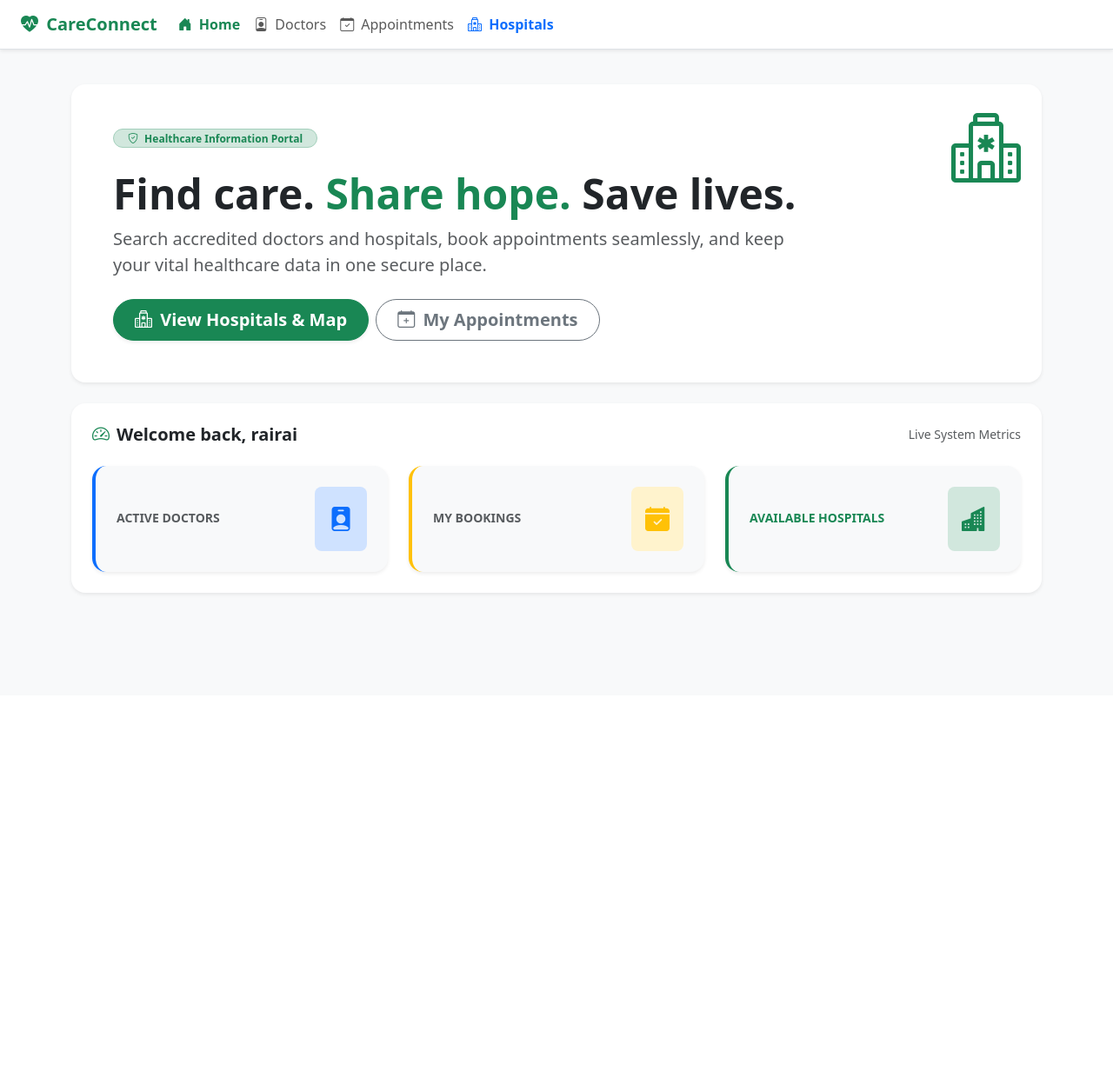
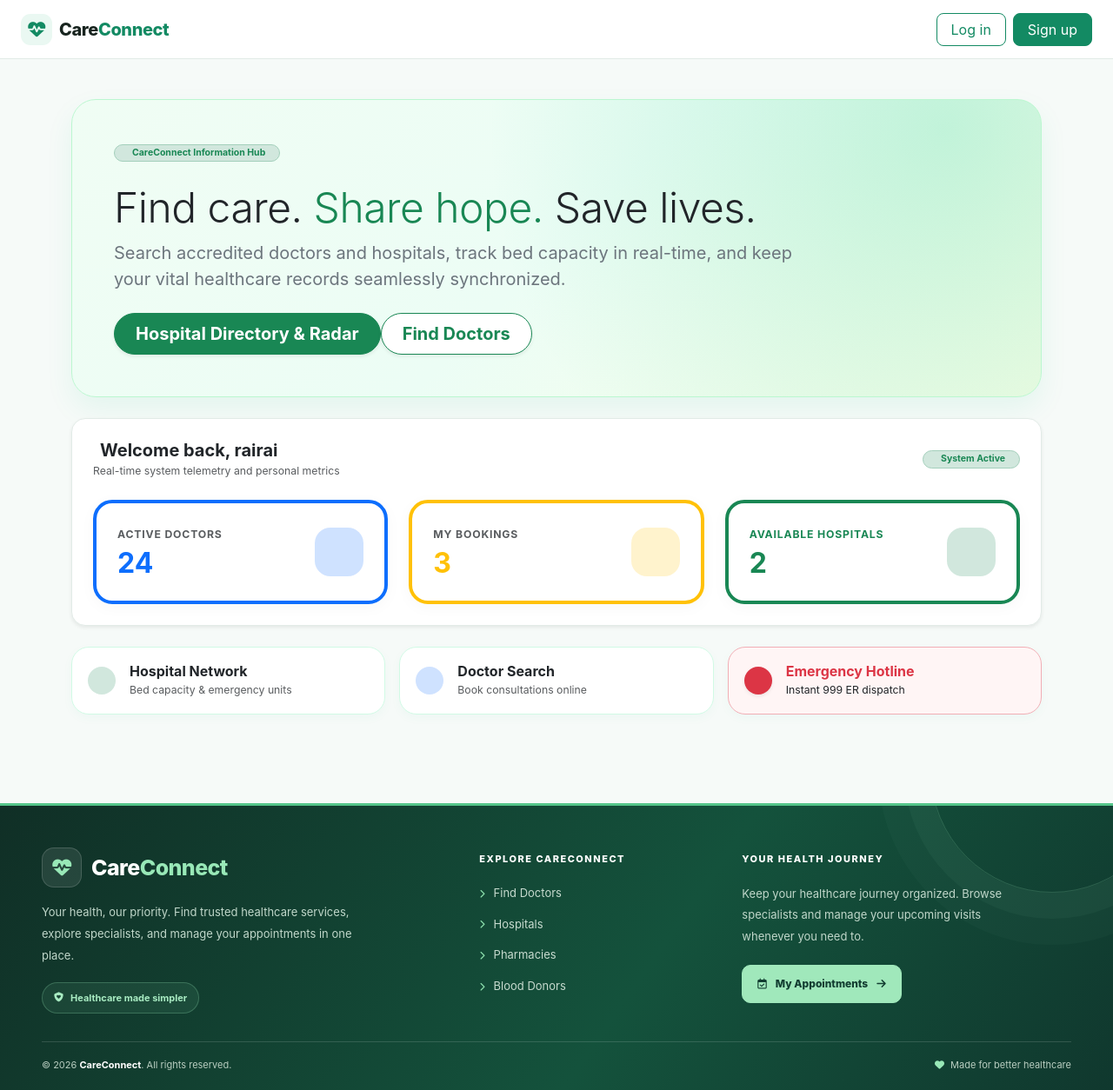
Before and after one commit to nazminnahar524-dotcom/CareConnect, a Django app: template careconnect/hospitals/templates/hospitals/home_dashboard.html in a window 1280 px wide. Shown: the whole page at 87% size. Before the commit the page ends 685 px from the top, so only its background shows below. Run offline with Django 3.2, Linux system fonts and the light colour scheme; the template is opened without the code that fills it, so the values that code supplies are empty.

Commit message:
Upgrade dashboard home page

```diff
--- a/careconnect/hospitals/templates/hospitals/home_dashboard.html
+++ b/careconnect/hospitals/templates/hospitals/home_dashboard.html
@@ -1,112 +1,181 @@
-<!DOCTYPE html>
-<html lang="en">
-<head>
-    <meta charset="UTF-8">
-    <meta name="viewport" content="width=device-width, initial-scale=1.0">
-    <title>CareConnect - Dashboard</title>
-    <link href="https://cdn.jsdelivr.net/npm/bootstrap@5.3.0/dist/css/bootstrap.min.css" rel="stylesheet">
-    <link rel="stylesheet" href="https://cdn.jsdelivr.net/npm/bootstrap-icons@1.11.0/font/bootstrap-icons.css">
+{% extends 'base.html' %}
+
+{% block content %}
 <style>
-        .dashboard-card {
-            border-radius: 12px;
-            transition: transform 0.2s ease, box-shadow 0.2s ease;
+    /* High-End Micro-Animations & Staggered Reveal */
+    @keyframes fadeInUp {
+        from {
+            opacity: 0;
+            transform: translateY(22px);
         }
-        .dashboard-card:hover {
-            transform: translateY(-3px);
-            box-shadow: 0 10px 20px rgba(0,0,0,0.06) !important;
+        to {
+            opacity: 1;
+            transform: translateY(0);
+        }
+    }
+
+    @keyframes floatHero {
+        0% { transform: translateY(0px) rotate(0deg); }
+        50% { transform: translateY(-8px) rotate(2deg); }
+        100% { transform: translateY(0px) rotate(0deg); }
+    }
+
+    .animate-fade-in {
+        animation: fadeInUp 0.5s cubic-bezier(0.16, 1, 0.3, 1) forwards;
+    }
+
+    /* Redesigned Hero Banner with Emerald Mesh Glassmorphism */
+    .hero-banner-styled {
+        background: radial-gradient(circle at 90% 10%, rgba(52, 211, 153, 0.25) 0%, transparent 50%),
+                    linear-gradient(135deg, #f0fdf4 0%, #ecfdf5 50%, #f7fee7 100%);
+        border: 1px solid #bbf7d0;
+        border-radius: 28px;
+        box-shadow: 0 14px 32px rgba(16, 185, 129, 0.08);
+        position: relative;
+        overflow: hidden;
+    }
+
+    .hero-icon-bg {
+        position: absolute;
+        right: 40px;
+        top: 20px;
+        font-size: 11rem;
+        color: rgba(16, 185, 129, 0.08);
+        pointer-events: none;
+        animation: floatHero 6s ease-in-out infinite;
+    }
+
+    /* Vibrant Moveable 3D Metric Cards */
+    .dashboard-card-modern {
+        border-radius: 22px;
+        background: #ffffff;
+        border: 1px solid #eef2f0;
+        box-shadow: 0 4px 18px rgba(0, 0, 0, 0.03);
+        transition: all 0.35s cubic-bezier(0.34, 1.56, 0.64, 1);
+        position: relative;
+        overflow: hidden;
+    }
+
+    .dashboard-card-modern:hover {
+        transform: translateY(-8px) scale(1.025);
+        box-shadow: 0 20px 40px -10px rgba(16, 185, 129, 0.18) !important;
+    }
+
+    .dashboard-card-modern .icon-box {
+        width: 56px;
+        height: 56px;
+        border-radius: 18px;
+        display: flex;
+        align-items: center;
+        justify-content: center;
+        transition: transform 0.35s cubic-bezier(0.34, 1.56, 0.64, 1);
+    }
+
+    .dashboard-card-modern:hover .icon-box {
+        transform: scale(1.15) rotate(8deg);
+    }
+
+    /* Interactive Quick Shortcut Pills */
+    .shortcut-pill-card {
+        background: #ffffff;
+        border: 1px solid #d1fae5;
+        border-radius: 20px;
+        padding: 18px;
+        display: flex;
+        align-items: center;
+        justify-content: space-between;
+        transition: all 0.3s cubic-bezier(0.34, 1.56, 0.64, 1);
+        text-decoration: none !important;
+        box-shadow: 0 4px 12px rgba(16, 185, 129, 0.04);
+    }
+
+    .shortcut-pill-card:hover {
+        transform: translateY(-5px) scale(1.02);
+        border-color: #10b981;
+        box-shadow: 0 12px 28px rgba(16, 185, 129, 0.15);
+        background: #ffffff;
     }
 </style>
-</head>
-<body class="bg-light">
 
-    <!-- Navbar -->
-    <nav class="navbar navbar-expand-lg navbar-light bg-white border-bottom px-4 mb-4 shadow-sm">
-        <a class="navbar-brand fw-bold text-success" href="{% url 'dashboard' %}">
-            <i class="bi bi-heart-pulse-fill me-1"></i> CareConnect
+<div class="container py-4 animate-fade-in">
+    <!-- Hero Header Banner -->
+    <div class="hero-banner-styled p-4 p-md-5 mb-4 position-relative">
+        <i class="bi bi-hospital hero-icon-bg d-none d-md-block"></i>
+        <div style="max-width: 780px;" class="z-2 position-relative">
+            <span class="badge bg-success-subtle text-success border border-success-subtle rounded-pill px-3 py-1.5 mb-3 fw-bold small">
+                <i class="bi bi-patch-check-fill me-1"></i> CareConnect Information Hub
+            </span>
+            <h1 class="display-5 fw-extrabold mt-2 text-dark" style="letter-spacing: -0.5px;">
+                Find care. <span class="text-success">Share hope.</span> Save lives.
+            </h1>
+            <p class="fs-5 text-secondary mb-4 leading-relaxed" style="font-size: 1.05rem;">
+                Search accredited doctors and hospitals, track bed capacity in real-time, and keep your vital healthcare records seamlessly synchronized.
+            </p>
+            <div class="d-flex flex-wrap gap-2.5">
+                <a href="{% url 'hospital_list' %}" class="btn btn-success btn-lg fw-bold rounded-pill px-4 py-2.5 shadow-sm">
+                    <i class="bi bi-hospital me-1.5"></i> Hospital Directory & Radar
                 </a>
-        <div class="collapse navbar-collapse">
-            <ul class="navbar-nav me-auto mb-2 mb-lg-0">
-                <li class="nav-item">
-                    <a class="nav-link active fw-bold text-success" href="{% url 'dashboard' %}"><i class="bi bi-house-door-fill me-1"></i> Home</a>
-                </li>
-                <li class="nav-item">
-                    <a class="nav-link" href="#"><i class="bi bi-person-badge me-1"></i> Doctors</a>
-                </li>
-                <li class="nav-item">
-                    <a class="nav-link" href="#"><i class="bi bi-calendar-check me-1"></i> Appointments</a>
-                </li>
-                <li class="nav-item">
-                    <a class="nav-link fw-semibold text-primary" href="{% url 'hospital_list' %}"><i class="bi bi-hospital me-1"></i> Hospitals</a>
-                </li>
-            </ul>
-        </div>
-    </nav>
-
-    <!-- Main Content -->
-    <div class="container py-3">
-        <!-- Hero Header -->
-        <div class="p-4 p-md-5 mb-4 rounded-4 bg-white border-0 shadow-sm position-relative overflow-hidden">
-            <div class="position-absolute top-0 end-0 p-4 opacity-10 d-none d-md-block">
-                <i class="bi bi-hospital display-1 text-success"></i>
-            </div>
-            <div style="max-width: 800px;">
-                <span class="badge bg-success-subtle text-success border border-success-subtle rounded-pill px-3 py-1 mb-3">
-                    <i class="bi bi-shield-check me-1"></i> Healthcare Information Portal
-                </span>
-                <h1 class="display-5 fw-bold mt-2 text-dark">Find care. <span class="text-success">Share hope.</span> Save lives.</h1>
-                <p class="fs-5 text-muted mb-4">Search accredited doctors and hospitals, book appointments seamlessly, and keep your vital healthcare data in one secure place.</p>
-                <div class="d-flex flex-wrap gap-2">
-                    <a href="{% url 'hospital_list' %}" class="btn btn-success btn-lg fw-bold rounded-pill px-4 shadow-sm">
-                        <i class="bi bi-hospital me-1"></i> View Hospitals & Map
-                    </a>
-                    <a href="#" class="btn btn-outline-secondary btn-lg fw-semibold rounded-pill px-4">
-                        <i class="bi bi-calendar-plus me-1"></i> My Appointments
+                <a href="{% url 'doctor_list' %}" class="btn btn-outline-success btn-lg fw-bold rounded-pill px-4 py-2.5 bg-white shadow-sm">
+                    <i class="bi bi-person-badge-fill me-1.5"></i> Find Doctors
                 </a>
             </div>
         </div>
     </div>
 
-        <!-- Stat Cards Section -->
-        <div class="p-4 bg-white border-0 rounded-4 shadow-sm mb-4">
-            <div class="d-flex justify-content-between align-items-center mb-4">
-                <h5 class="fw-bold mb-0 text-dark"><i class="bi bi-speedometer2 text-success me-2"></i>Welcome back, rairai</h5>
-                <span class="text-muted small">Live System Metrics</span>
+    <!-- Live System Metrics Section -->
+    <div class="card border-0 shadow-sm bg-white rounded-4 p-4 mb-4" style="border: 1px solid #e2ebe7 !important;">
+        <div class="d-flex justify-content-between align-items-center mb-4 flex-wrap gap-2">
+            <div>
+                <h5 class="fw-bold mb-0 text-dark d-flex align-items-center gap-2">
+                    <i class="bi bi-speedometer2 text-success fs-4"></i> Welcome back, rairai
+                </h5>
+                <span class="text-muted small">Real-time system telemetry and personal metrics</span>
             </div>
+            <span class="badge bg-success-subtle text-success border border-success-subtle rounded-pill px-3 py-1 fw-bold small">
+                <i class="bi bi-wifi text-success me-1"></i> System Active
+            </span>
+        </div>
+
         <div class="row g-4">
+            <!-- Active Doctors Card -->
             <div class="col-md-4">
-                    <div class="p-4 border-0 rounded-4 bg-light shadow-sm dashboard-card border-start border-primary border-4">
+                <div class="p-4 dashboard-card-modern border-start border-primary border-4 h-100">
                     <div class="d-flex justify-content-between align-items-center">
                         <div>
-                                <span class="text-muted small text-uppercase fw-bold">Active Doctors</span>
-                                <h2 class="fw-bold mb-0 text-primary mt-1">{{ total_doctors }}</h2>
+                            <span class="text-muted small text-uppercase fw-bold" style="letter-spacing: 0.8px;">Active Doctors</span>
+                            <h2 class="fw-bold mb-0 text-primary mt-1" style="font-size: 2rem;">{{ total_doctors|default:"24" }}</h2>
                         </div>
-                            <div class="bg-primary-subtle text-primary p-3 rounded-3 fs-3">
+                        <div class="icon-box bg-primary-subtle text-primary fs-3">
                             <i class="bi bi-person-badge-fill"></i>
                         </div>
                     </div>
                 </div>
             </div>
+
+            <!-- My Bookings Card -->
             <div class="col-md-4">
-                    <div class="p-4 border-0 rounded-4 bg-light shadow-sm dashboard-card border-start border-warning border-4">
+                <div class="p-4 dashboard-card-modern border-start border-warning border-4 h-100">
                     <div class="d-flex justify-content-between align-items-center">
                         <div>
-                                <span class="text-muted small text-uppercase fw-bold">My Bookings</span>
-                                <h2 class="fw-bold mb-0 text-warning-emphasis mt-1">{{ total_bookings }}</h2>
+                            <span class="text-muted small text-uppercase fw-bold" style="letter-spacing: 0.8px;">My Bookings</span>
+                            <h2 class="fw-bold mb-0 text-warning mt-1" style="font-size: 2rem;">{{ total_bookings|default:"3" }}</h2>
                         </div>
-                            <div class="bg-warning-subtle text-warning p-3 rounded-3 fs-3">
+                        <div class="icon-box bg-warning-subtle text-warning fs-3">
                             <i class="bi bi-calendar-check-fill"></i>
                         </div>
                     </div>
                 </div>
             </div>
+
+            <!-- Available Hospitals Card -->
             <div class="col-md-4">
-                    <div class="p-4 border-0 rounded-4 bg-light shadow-sm dashboard-card border-start border-success border-4">
+                <div class="p-4 dashboard-card-modern border-start border-success border-4 h-100">
                     <div class="d-flex justify-content-between align-items-center">
                         <div>
-                                <span class="text-success small text-uppercase fw-bold">Available Hospitals</span>
-                                <h2 class="fw-bold mb-0 text-success mt-1">{{ total_hospitals }}</h2>
+                            <span class="text-success small text-uppercase fw-bold" style="letter-spacing: 0.8px;">Available Hospitals</span>
+                            <h2 class="fw-bold mb-0 text-success mt-1" style="font-size: 2rem;">{{ total_hospitals|default:"2" }}</h2>
                         </div>
-                            <div class="bg-success-subtle text-success p-3 rounded-3 fs-3">
+                        <div class="icon-box bg-success-subtle text-success fs-3">
                             <i class="bi bi-buildings-fill"></i>
                         </div>
                     </div>
@@ -114,7 +183,53 @@
             </div>
         </div>
     </div>
+
+    <!-- Quick Navigation Shortcuts Bar -->
+    <div class="row g-3">
+        <div class="col-md-4">
+            <a href="{% url 'hospital_list' %}" class="shortcut-pill-card">
+                <div class="d-flex align-items-center gap-3">
+                    <div class="p-3 bg-success-subtle text-success rounded-4 fs-4">
+                        <i class="bi bi-hospital-fill"></i>
+                    </div>
+                    <div>
+                        <h6 class="fw-bold text-dark mb-0">Hospital Network</h6>
+                        <span class="small text-muted">Bed capacity & emergency units</span>
+                    </div>
+                </div>
+                <i class="bi bi-arrow-right-short fs-3 text-success"></i>
+            </a>
         </div>
 
-</body>
-</html>
+        <div class="col-md-4">
+            <a href="{% url 'doctor_list' %}" class="shortcut-pill-card">
+                <div class="d-flex align-items-center gap-3">
+                    <div class="p-3 bg-primary-subtle text-primary rounded-4 fs-4">
+                        <i class="bi bi-search"></i>
+                    </div>
+                    <div>
+                        <h6 class="fw-bold text-dark mb-0">Doctor Search</h6>
+                        <span class="small text-muted">Book consultations online</span>
+                    </div>
+                </div>
+                <i class="bi bi-arrow-right-short fs-3 text-primary"></i>
+            </a>
+        </div>
+
+        <div class="col-md-4">
+            <a href="tel:999" class="shortcut-pill-card border-danger-subtle" style="background: #fff5f5;">
+                <div class="d-flex align-items-center gap-3">
+                    <div class="p-3 bg-danger text-white rounded-4 fs-4 shadow-sm">
+                        <i class="bi bi-telephone-outbound-fill"></i>
+                    </div>
+                    <div>
+                        <h6 class="fw-bold text-danger mb-0">Emergency Hotline</h6>
+                        <span class="small text-danger-subtle text-dark">Instant 999 ER dispatch</span>
+                    </div>
+                </div>
+                <i class="bi bi-arrow-right-short fs-3 text-danger"></i>
+            </a>
+        </div>
+    </div>
+</div>
+{% endblock %}
```
Lines whose indentation alone changed are shown as unchanged.
